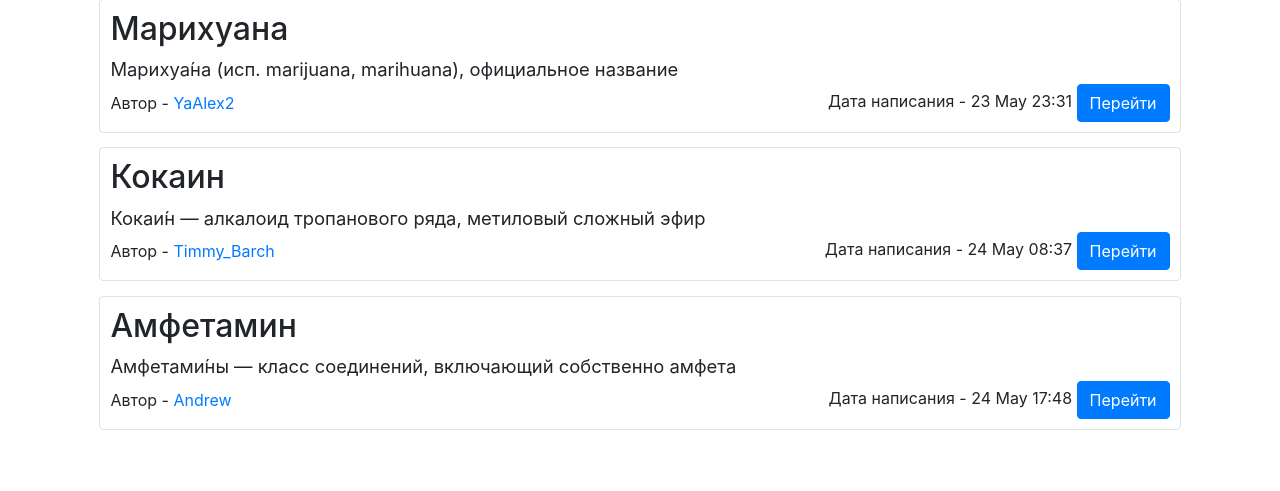
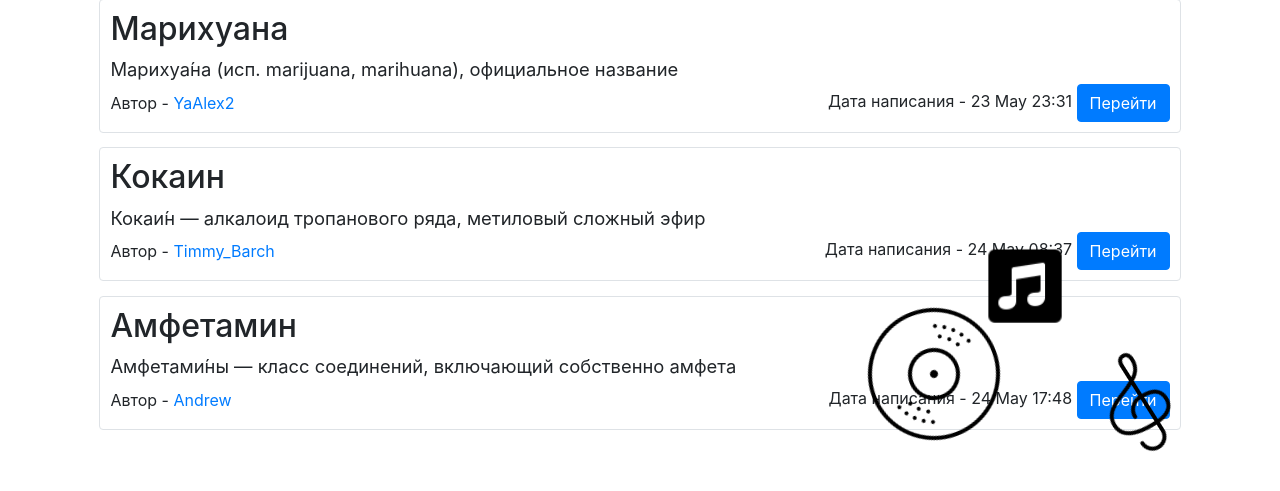
Before and after one commit to amatskepaldze/SQLProject, a Flask app: page / in a window 1280 px wide. Shown: the part 282-773 px from the top of the page. Run offline with Flask 2, Linux system fonts and the light colour scheme; data comes from the database, SQL or seed files in the repository; some libraries are stand-ins or nearby versions.

Commit message:
25.05.21

```diff
--- a/templates/One_and_only.html
+++ b/templates/One_and_only.html
@@ -17,7 +17,7 @@
     <span style="padding-left:1%;"> <button class="b1">Подтвердить</button></span>
     <span> <button class="b2">Скопировать</button></span>
 </div>
-<span class="progress3" style="position: absolute;right:7%;top:24%"><img src="icons8-скрипичный-ключ-100.png"></img></span>
+<span class="progress3" style="position: absolute;right:7%;top:24%"><img src="icons8-скрипичный-ключ-100.png"></span>
 <span class="progress2" style="position: absolute;right:16%;top:46%"><img src=""><img src="icons8-apple-music-90.png"
                                                                                       height="100"
                                                                                       width="100"/></img></span>
--- a/templates/patterns/base.html
+++ b/templates/patterns/base.html
@@ -45,7 +45,16 @@
         {% endif %}
     </nav>
 </header>
-<!-- Begin page content -->
+<span class="progress4" style="position: absolute;left:50%;top:72%">
+    <img src="{{ url_for('static', filename='image/music_plate.png') }}" height="160" width="160"/>
+</span>
+<span class="progress3" style="position: absolute;right:7%;top:24%">
+    <img src="{{ url_for('static', filename='image/treble_clef.png') }}">
+</span>
+<span class="progress2" style="position: absolute;right:16%;top:46%">
+    <img src="{{ url_for('static', filename='image/apple_music.png') }}" height="100" width="100"/>
+</span>
+
 <main role="main" class="container">
     <!--<span class="progress3" style="position: absolute;left:10%;top:24%"><img
             src="{{ url_for ('static', filename = 'image/treble_clef.png') }}"></img></span> -->
```
